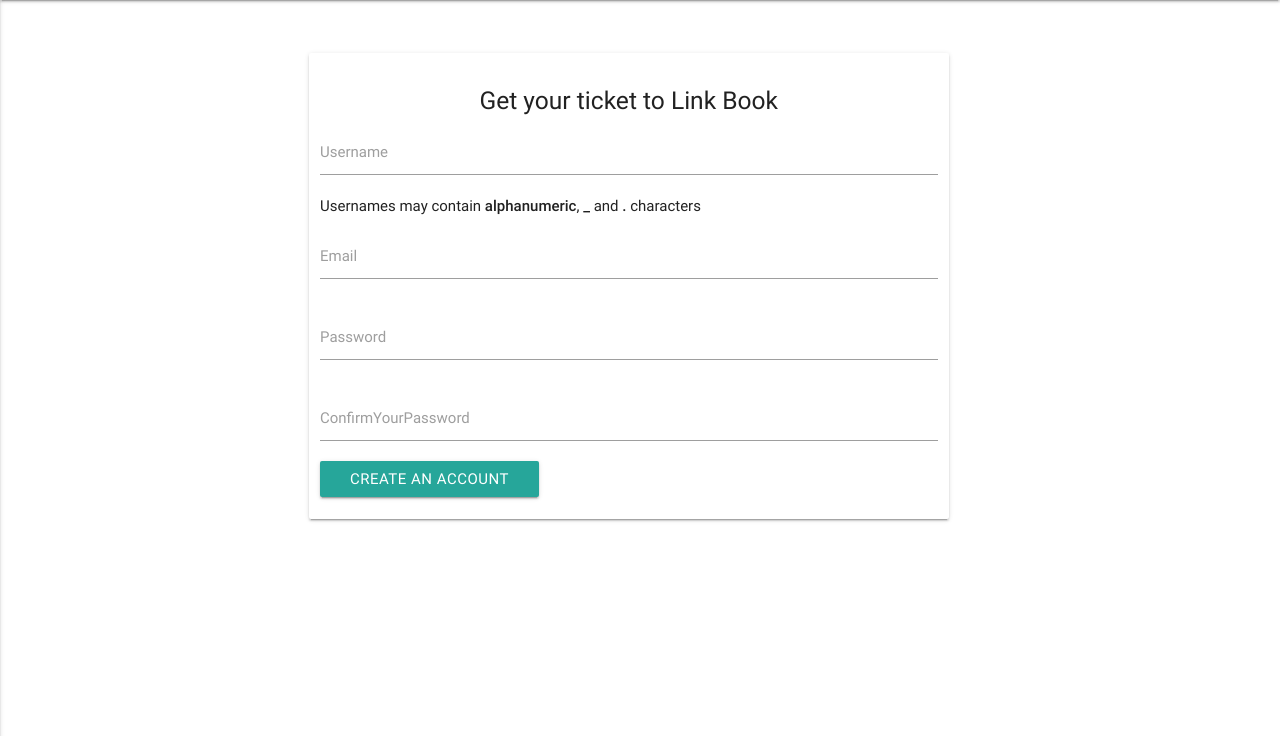
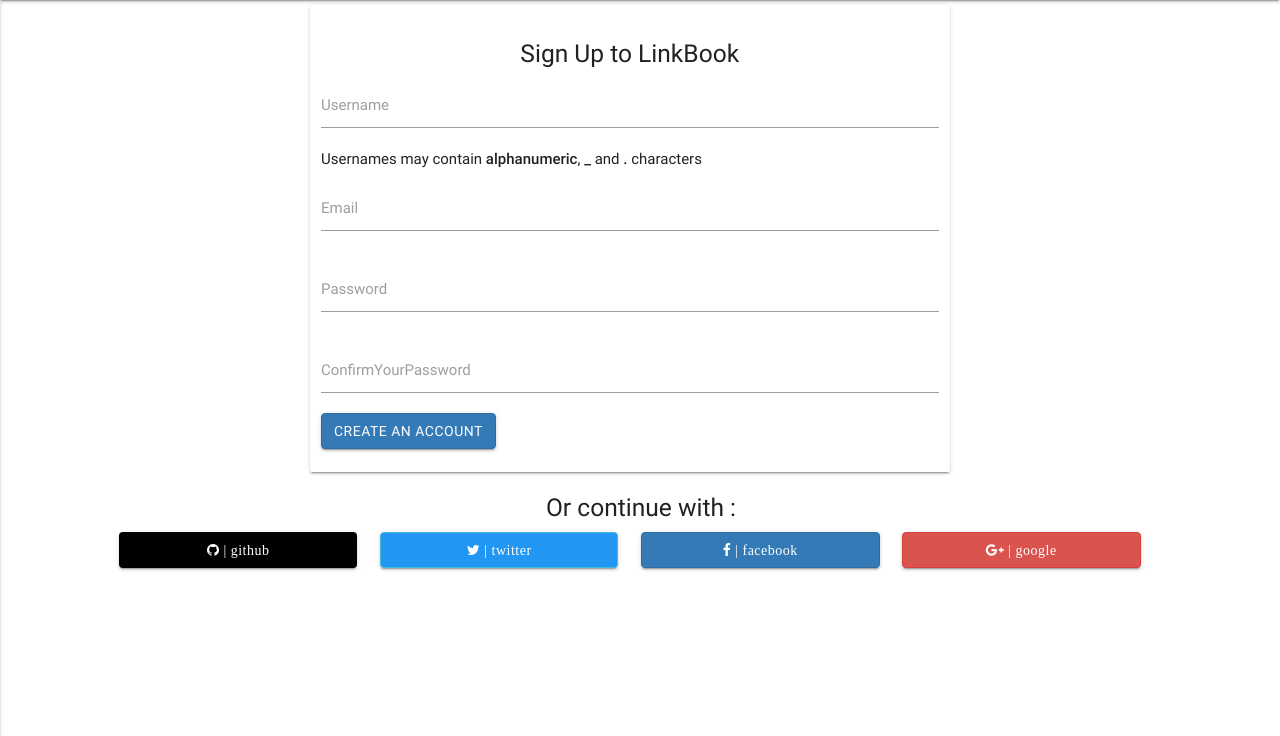
Before and after one commit to nikhilkumarsingh/linkbook, a Django app: page /signup/ in a window 1280 px wide. Shown: the part 64-800 px from the top of the page. Run offline with Django 3.2, Linux system fonts and the light colour scheme; parts of the project's set-up code (start-up, migrations or seed data) failed here and were passed over; some libraries are stand-ins or nearby versions.

Commit message:
SignUp page buttons

```diff
--- a/linkbook/authentication/templates/authentication/signup.html
+++ b/linkbook/authentication/templates/authentication/signup.html
@@ -6,12 +6,15 @@
 
 {% block body %}
     <div class="container">
-        <br><br>
+    <link rel="stylesheet" type="text/css" href="/static/materialize/css/override_buttons.css">
+    <link rel="stylesheet" type="text/css" href="http://netdna.bootstrapcdn.com/font-awesome/4.0.3/css/font-awesome.css">
+
+
         <div class="row">
             <div class="col s1 m3 l3"> </div>
-            <div class="col s10 m6 l6 card hoverable">
+            <div class="col s10 m6 l6 card hoverable" style="margin: 1px; margin-top: 5px">
                 <br>
-                <h5 class="center">Get your ticket to Link Book</h5>
+                <h5 class="center">Sign Up to LinkBook</h5>
                 <form action="{% url 'signup' %}" method="post" role="form">
                     {% csrf_token %}
                     {% for field in form.visible_fields %}
@@ -33,6 +36,43 @@
             <div class="col s1 m3 l3"></div>
 
         </div>
+    <div class="row center-align" style="margin: 1px">
+        <h5 style="margin-left: 0%">Or continue with : </h5>
+    </div>
+    <div class="row" style="margin: 1px">
+        <div class="col s1 m1 l1"></div>
+        <div class="col s10 m10 l10">
+
+            <div class="row">
+        <div class="col s12 m3 l3">
+                 <div>
+                        <a href="{% url 'social:begin' 'github' %}"><button class="btn black lighten-3 white-text btn-block "><span class="fa fa-github" style="text-transform: lowercase"> |  GitHub</span></button></a>
+                    </div>
+        </div>
+        <div class="col s12 m3 l3">
+            <div>
+                    <a href="{% url 'social:begin' 'twitter' %}"><button class="btn btn-info blue white-text btn-block"><span class="fa fa-twitter" style="text-transform: lowercase"> |  Twitter</span></button> </a>
+                </div>
+        </div>
+        <div class="col s12 m3 l3">
+            <div>
+                      <a href="{% url 'social:begin' 'facebook' %}"><button class="btn btn-primary btn-block"><span class="fa fa-facebook" style="text-transform: lowercase"> |  Facebook</span></button></a></div>
+        </div>
+        <div class="col s12 m3 l3">
+            <div>
+                        <a href="{% url 'social:begin' 'google-oauth2' %}"> <button class="browser-default btn btn-danger btn-block"><span class="fa fa-google-plus" style="text-transform: lowercase"> |  google</span> </button> </a>
+                </div>
+        </div>
+
+
+
+    </div>
+
+
+        </div>
+        <div class="col s1 m1 l1"></div>
+    </div>
+
 
     </div>
 {% endblock body %}
--- a/linkbook/links/templates/links/link.html
+++ b/linkbook/links/templates/links/link.html
@@ -48,10 +48,11 @@
                                     <div id="modal1" class="modal">
                                             <div class="modal-content">
                                                 <div class="row">
-                                                    <div class="col s12 m8 l8">
+                                                    <div class="col s12 m7 l7">
                                                         <div class="title"><a id="link_url" href="{{ link.url }}" target="_blank"> {{ link.url }}</a>  </div>
                                                     </div>
-                                                    <div class="col s12 m4 l4">
+                                                    <div class="col s12 m2 l2"></div>
+                                                    <div class="col s12 m3 l3">
                                                        <button title="copy to clipboard" class="btn black white-text" id="copy"> <i class="material-icons black" style="color: white">content_copy</i></button>
                                                     </div>
                                                 </div>
```
